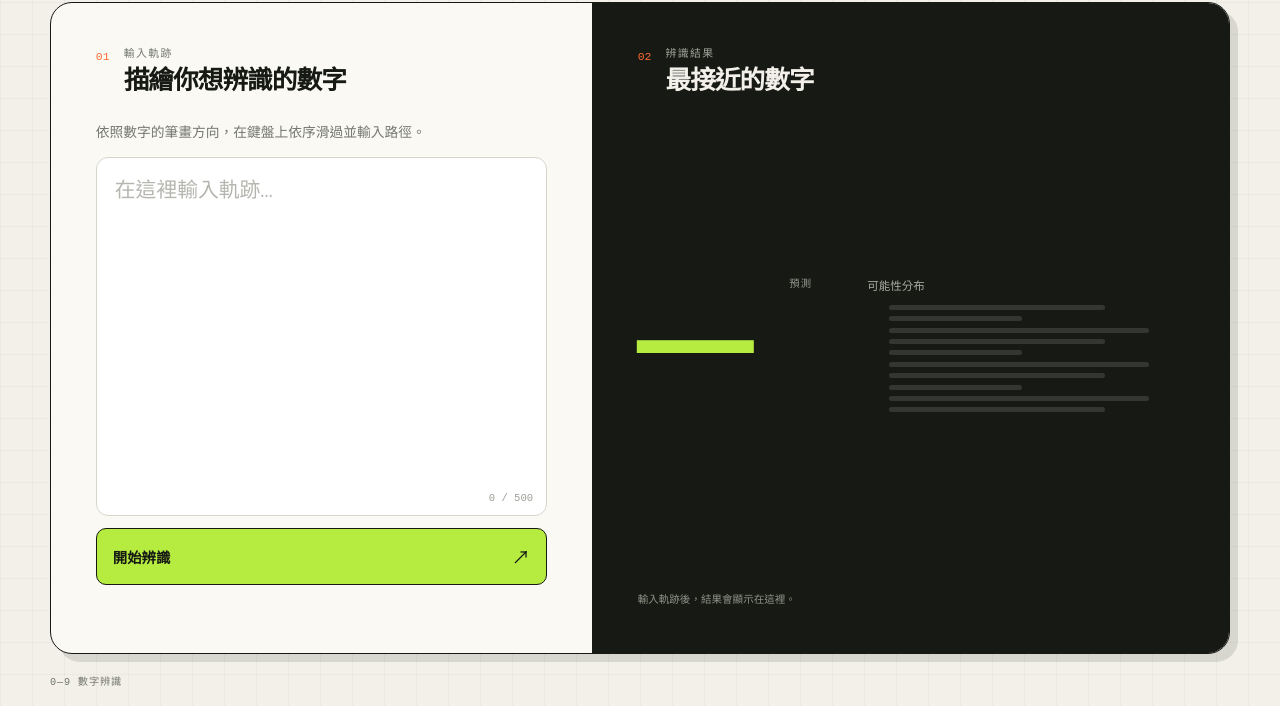
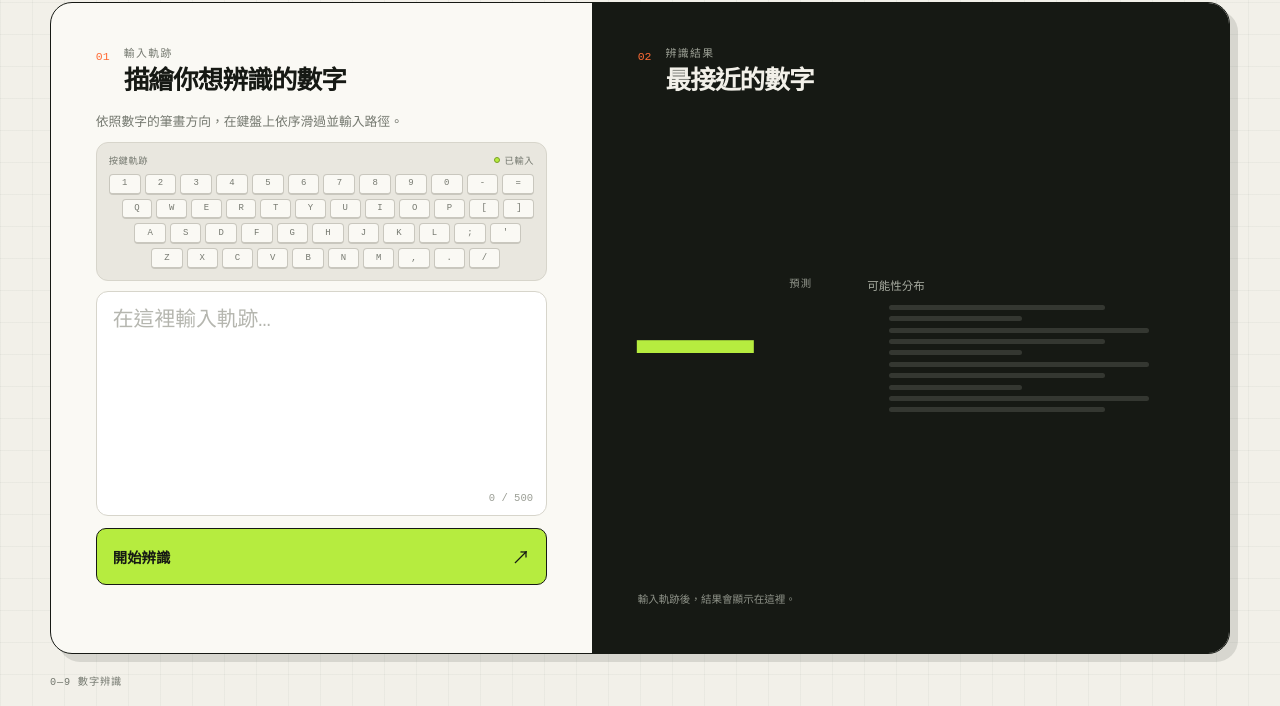
Before and after one commit to chingminghu/writing_detector, a plain HTML site: page static/index.html in a window 1280 px wide. Shown: the part 94-800 px from the top of the page. Drawn offline with Linux system fonts and the light colour scheme.

Commit message:
add keyboard visualization

```diff
--- a/static/app.js
+++ b/static/app.js
@@ -7,10 +7,47 @@ const result = document.querySelector("#result");
 const prediction = document.querySelector("#prediction");
 const probabilities = document.querySelector("#probabilities");
 const inputNote = document.querySelector("#input-note");
+const keyboard = document.querySelector("#keyboard");
+
+const keyboardRows = [
+  "1234567890-=",
+  "qwertyuiop[]",
+  "asdfghjkl;'",
+  "zxcvbnm,./",
+];
+
+keyboardRows.forEach((characters) => {
+  const row = document.createElement("div");
+  row.className = "keyboard-row";
+  [...characters].forEach((character) => {
+    const key = document.createElement("span");
+    key.className = "key";
+    key.dataset.key = character;
+    key.textContent = character;
+    row.append(key);
+  });
+  keyboard.append(row);
+});
+
+const visualKeys = [...keyboard.querySelectorAll(".key")];
+
+function updateKeyboard(value) {
+  const validCharacters = [...value.toLowerCase()].filter((character) =>
+    keyboardRows.some((row) => row.includes(character)),
+  );
+  const pressed = new Set(validCharacters);
+  const latest = validCharacters.at(-1);
+
+  visualKeys.forEach((key) => {
+    key.classList.toggle("pressed", pressed.has(key.dataset.key));
+    key.classList.toggle("latest", key.dataset.key === latest);
+  });
+}
 
 input.addEventListener("input", () => {
   count.textContent = `${input.value.length} / 500`;
   message.textContent = "";
+  updateKeyboard(input.value);
 });
 
 form.addEventListener("submit", async (event) => {
--- a/static/index.html
+++ b/static/index.html
@@ -22,6 +22,13 @@
             <div><p class="label">輸入軌跡</p><h2 id="form-title">描繪你想辨識的數字</h2></div>
           </div>
           <p class="hint">依照數字的筆畫方向，在鍵盤上依序滑過並輸入路徑。</p>
+          <div class="keyboard-block">
+            <div class="keyboard-heading">
+              <span>按鍵軌跡</span>
+              <span><i></i>已輸入</span>
+            </div>
+            <div id="keyboard" class="keyboard" aria-hidden="true"></div>
+          </div>
           <div class="input-wrap">
             <textarea id="text-input" name="text" maxlength="500" rows="5"
               placeholder="在這裡輸入軌跡…" autocomplete="off" spellcheck="false" required></textarea>
--- a/static/style.css
+++ b/static/style.css
@@ -63,10 +63,49 @@ h2 { font-size: clamp(1.2rem, 2vw, 1.65rem); line-height: 1.25; }
 .index { flex: 0 0 auto; margin-top: 3px; color: var(--orange); font: 500 .72rem/1 ui-monospace, monospace; }
 .result-panel .label { color: #9fa398; }
 
-.hint { max-width: 28rem; margin: clamp(18px,3vh,34px) 0 14px; color: var(--muted); font-size: .86rem; line-height: 1.7; }
-.input-wrap { position: relative; flex: 1; min-height: 100px; }
+.hint { max-width: 28rem; margin: clamp(12px,2vh,22px) 0 10px; color: var(--muted); font-size: .8rem; line-height: 1.55; }
+.keyboard-block {
+  padding: 10px 12px 11px;
+  margin-bottom: 10px;
+  border: 1px solid var(--line);
+  border-radius: 12px;
+  background: #e9e7df;
+}
+.keyboard-heading {
+  display: flex;
+  justify-content: space-between;
+  margin-bottom: 7px;
+  color: var(--muted);
+  font: .58rem ui-monospace, monospace;
+  letter-spacing: .06em;
+}
+.keyboard-heading span:last-child { display: flex; align-items: center; gap: 5px; }
+.keyboard-heading i { width: 6px; height: 6px; border-radius: 50%; background: var(--green); border: 1px solid #799e25; }
+.keyboard { display: grid; gap: 4px; }
+.keyboard-row { display: flex; gap: 4px; }
+.keyboard-row:nth-child(2) { padding-left: 3%; }
+.keyboard-row:nth-child(3) { padding-left: 6%; padding-right: 3%; }
+.keyboard-row:nth-child(4) { padding-left: 10%; padding-right: 8%; }
+.key {
+  min-width: 0;
+  height: clamp(17px,2.6vh,23px);
+  flex: 1;
+  display: grid;
+  place-items: center;
+  border: 1px solid #c9c7be;
+  border-bottom-width: 2px;
+  border-radius: 4px;
+  color: #767970;
+  background: #faf9f4;
+  font: 500 clamp(.48rem, .7vw, .63rem)/1 ui-monospace, monospace;
+  text-transform: uppercase;
+  transition: background 120ms, color 120ms, border-color 120ms, transform 120ms;
+}
+.key.pressed { color: var(--ink); border-color: #91b934; background: #d9f69b; }
+.key.latest { color: #101509; border-color: #668719; background: var(--green); transform: translateY(1px); box-shadow: 0 0 0 2px rgba(182,236,63,.25); }
+.input-wrap { position: relative; flex: 1; min-height: 70px; }
 textarea {
-  width: 100%; height: 100%; min-height: 100px; padding: 18px 18px 34px; resize: none;
+  width: 100%; height: 100%; min-height: 70px; padding: 13px 16px 28px; resize: none;
   border: 1px solid var(--line); border-radius: 12px; outline: none;
   color: var(--ink); background: #fff; font: 500 clamp(1rem,2vw,1.3rem)/1.55 ui-monospace, monospace;
   transition: border-color 160ms, box-shadow 160ms;
@@ -114,6 +153,12 @@ footer { display: flex; justify-content: space-between; color: var(--muted); fon
   .brand-mark { width: 36px; height: 36px; }
   .input-panel, .result-panel { padding: 22px 30px; }
   .hint { margin: 12px 0 8px; }
+  .keyboard-block { padding: 7px 10px 8px; margin-bottom: 7px; }
+  .keyboard-heading { margin-bottom: 4px; }
+  .keyboard { gap: 3px; }
+  .keyboard-row { gap: 3px; }
+  .key { height: 15px; }
+  .input-wrap, textarea { min-height: 52px; }
   button { padding: 10px 14px; }
   .prediction { font-size: clamp(6rem,14vw,9rem); }
 }
```
